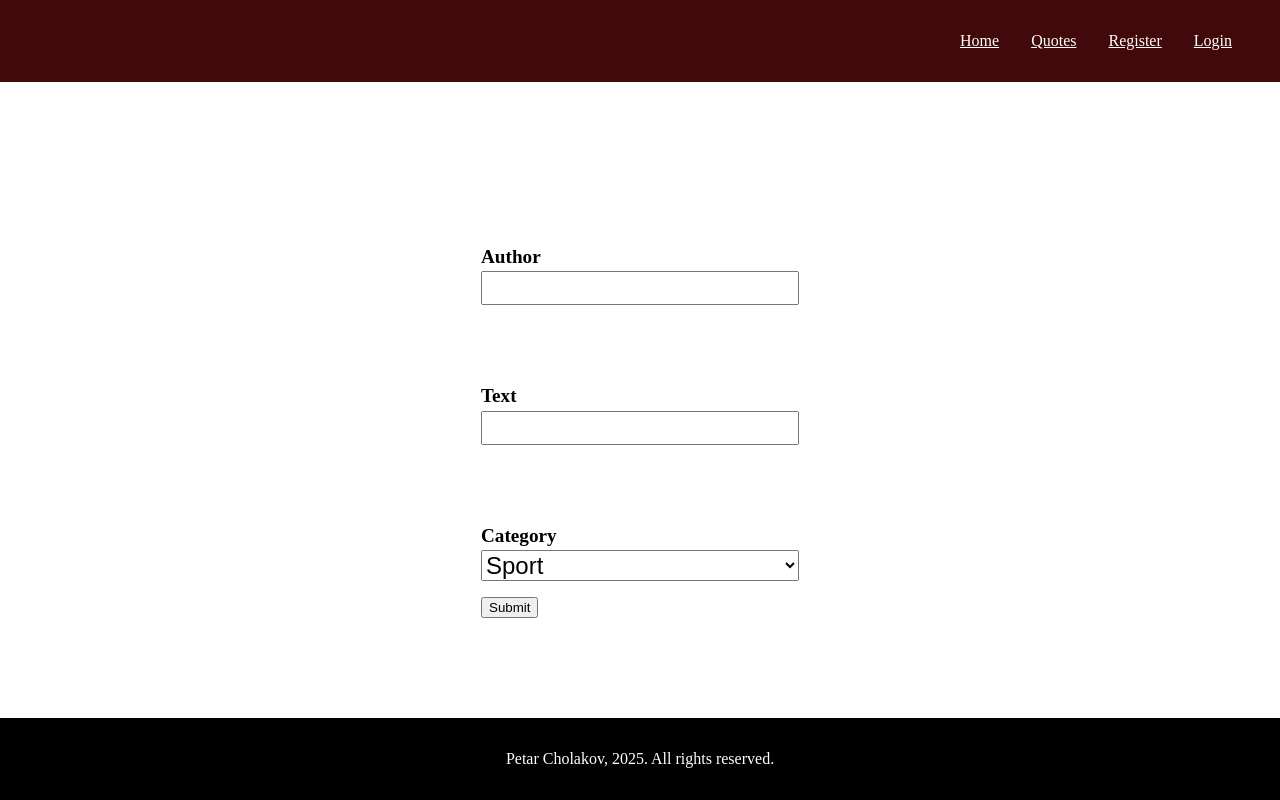
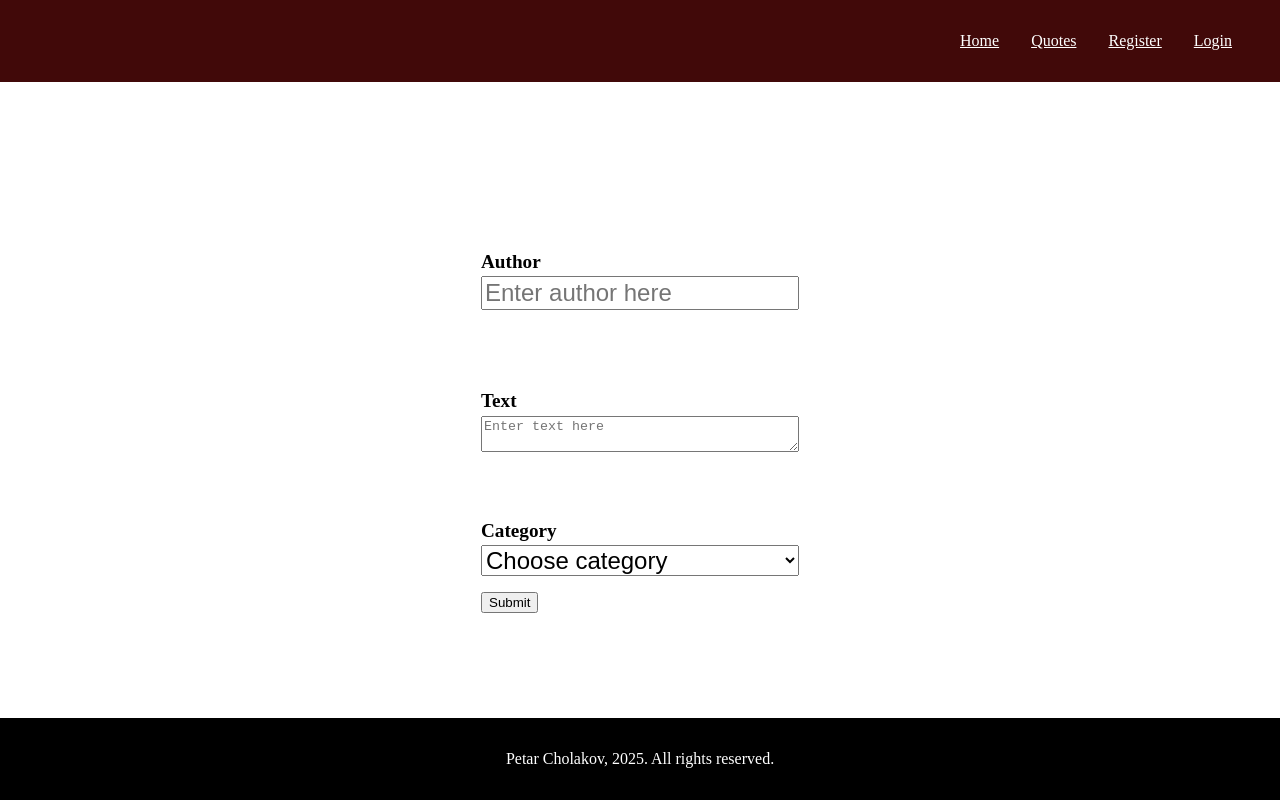
Before and after one commit to fanerotim/Quotes, a React (Vite) app in the folder client/vite-project/: page /quotes/add-quote in a window 1280 px wide. Built offline with nearby package versions, Linux system fonts and the light colour scheme.

Commit message:
change input to textarea for quote text

```diff
--- a/client/vite-project/src/components/add-quote/AddQuote.jsx
+++ b/client/vite-project/src/components/add-quote/AddQuote.jsx
@@ -27,30 +27,39 @@ const AddQuote = () => {
                     <input
                         onChange={handleChange}
                         value={values.author}
+                        placeholder='Enter author here'
                         name='author'
                         type="text" />
                 </section>
 
                 <section>
                     <label>Text</label>
-                    <input
+                    <textarea
                         onChange={handleChange}
                         value={values.text}
+                        placeholder='Enter text here'
                         name='text'
                         type="text" />
                 </section>
 
+                {/* options below should be looped through from an object (for example) */}
                 <section>
                     <label>Category</label>
                     <select
                         onChange={handleChange}
                         name="category"
                         value={values.category}>
-                        <option value="sport">Sport</option>
+                            {/* TODO: style çhoose category to be like placeholder */}
+                        <option>Choose category</option>
+                        <option value="sports">Sports</option>
+                        <option value="psychology">Psychology</option>
                         <option value="fiction">Fiction</option>
-                        <option value="non-fiction">Non-Fiction</option>
+                        <option value="comics">Comics</option>
                         <option value="poetry">Poetry</option>
                         <option value="science">Science</option>
+                        <option value="art">Art</option>
+                        <option value="biography">Biography</option>
+                        <option value="travel">Travel</option>
                         <option value="science-fiction">Science-Fiction</option>
                     </select>
                 </section>
--- a/client/vite-project/src/components/add-quote/AddQuote.scss
+++ b/client/vite-project/src/components/add-quote/AddQuote.scss
@@ -30,3 +30,7 @@ form select {
 button {
     margin-top: 1rem;
 }
+
+.choose-category {
+    color: grey;
+}
```
